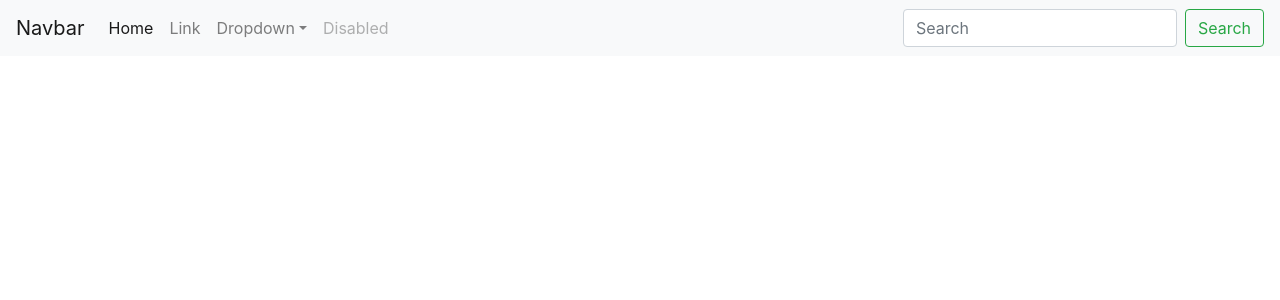
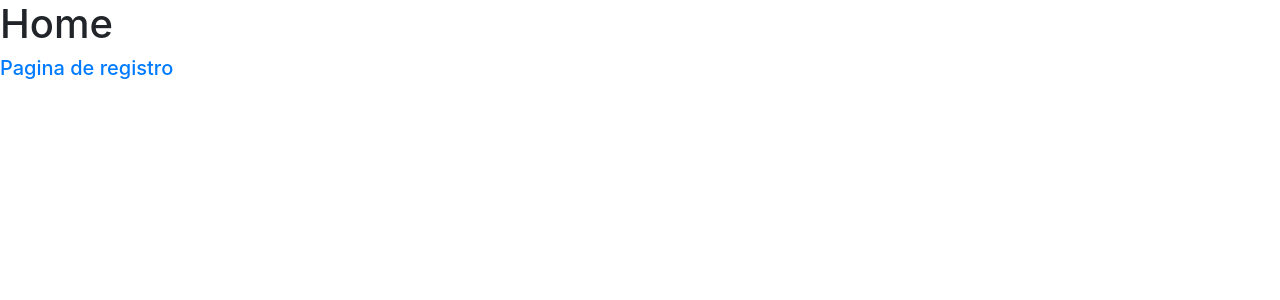
Before and after one commit to karlbehrensg/home-office, a Next.js app in the folder frontend/: page / in a window 1280 px wide. Shown: the top 300 px of the page. Built offline with nearby package versions, Linux system fonts and the light colour scheme.

Commit message:
Routing de home y registro

```diff
--- a/frontend/pages/index.js
+++ b/frontend/pages/index.js
@@ -1,45 +1,15 @@
 import Head from 'next/head'
+import Link from "next/link";
 
 export default function Home() {
   return (
     <>
-      <nav className="navbar navbar-expand-lg navbar-light bg-light">
-        <a className="navbar-brand" href="#">Navbar</a>
-        <button className="navbar-toggler" type="button" data-toggle="collapse" data-target="#navbarSupportedContent"
-                aria-controls="navbarSupportedContent" aria-expanded="false" aria-label="Toggle navigation">
-          <span className="navbar-toggler-icon"></span>
-        </button>
-
-        <div className="collapse navbar-collapse" id="navbarSupportedContent">
-          <ul className="navbar-nav mr-auto">
-            <li className="nav-item active">
-              <a className="nav-link" href="#">Home <span className="sr-only">(current)</span></a>
-            </li>
-            <li className="nav-item">
-              <a className="nav-link" href="#">Link</a>
-            </li>
-            <li className="nav-item dropdown">
-              <a className="nav-link dropdown-toggle" href="#" id="navbarDropdown" role="button" data-toggle="dropdown"
-                 aria-haspopup="true" aria-expanded="false">
-                Dropdown
-              </a>
-              <div className="dropdown-menu" aria-labelledby="navbarDropdown">
-                <a className="dropdown-item" href="#">Action</a>
-                <a className="dropdown-item" href="#">Another action</a>
-                <div className="dropdown-divider"></div>
-                <a className="dropdown-item" href="#">Something else here</a>
-              </div>
-            </li>
-            <li className="nav-item">
-              <a className="nav-link disabled" href="#" tabIndex="-1" aria-disabled="true">Disabled</a>
-            </li>
-          </ul>
-          <form className="form-inline my-2 my-lg-0">
-            <input className="form-control mr-sm-2" type="search" placeholder="Search" aria-label="Search" />
-              <button className="btn btn-outline-success my-2 my-sm-0" type="submit">Search</button>
-          </form>
-        </div>
-      </nav>
+      <h1>Home</h1>
+      <h5>
+        <Link href='user/register'>
+          <a>Pagina de registro</a>
+        </Link>
+      </h5>
     </>
   )
 }
```
Also changed, not shown: frontend/pages/user/register.js (added, +14 -0 lines).
